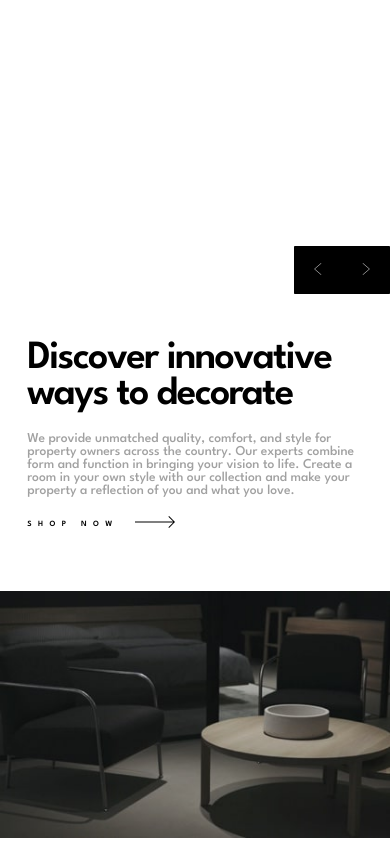
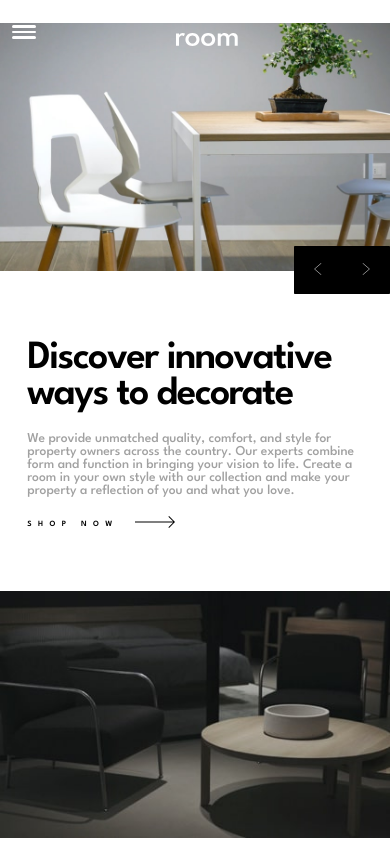
Before and after one commit to jenniferyusiaa/room-homepage, a plain HTML site: page index.html in a window 390 px wide. Shown: the top 844 px of the page. Drawn offline with Linux system fonts and the light colour scheme; the site is published under a folder, as on GitHub Pages, so addresses that start at the root find nothing; files whose address does not match are found by name.

Commit message:
initial commit

```diff
--- a/style.css
+++ b/style.css
@@ -237,7 +237,7 @@ header {
   }
 
   .first__buttonContainer {
-    background-image: url("/public/images/desktop-image-hero-1.jpg");
+    background-image: url("public/images/desktop-image-hero-1.jpg");
     background-repeat: no-repeat;
     background-size: 100%;
     display: flex;
```
